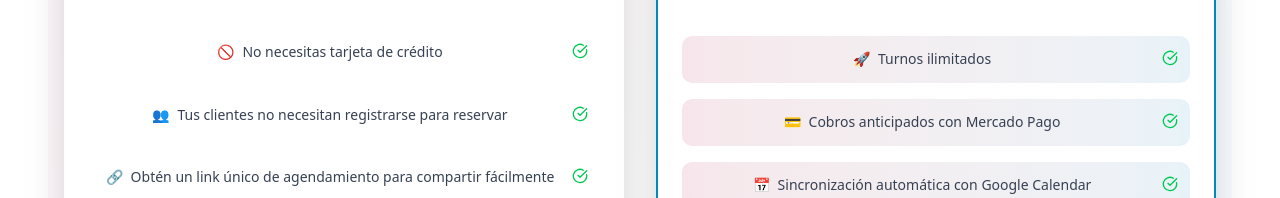
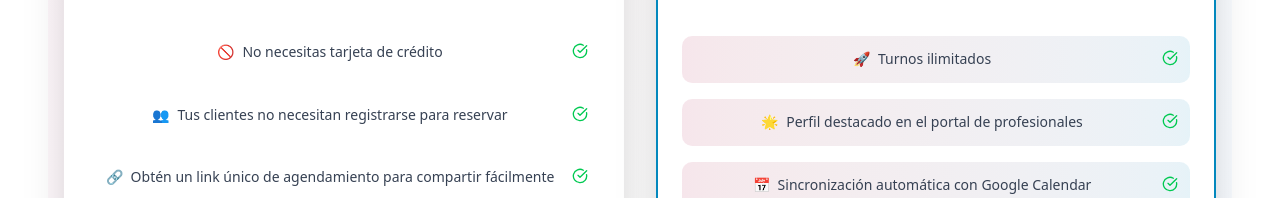
Before and after one commit to itsnicolearias/calendup-frontend, a Next.js app: page /pricing in a window 1280 px wide. Shown: the part 815-1013 px from the top of the page. Built offline with nearby package versions, Linux system fonts and the light colour scheme.

Commit message:
feat: add border to premium professionals

```diff
--- a/src/components/landing-page/marketplace/ProfessionalCard.tsx
+++ b/src/components/landing-page/marketplace/ProfessionalCard.tsx
@@ -1,4 +1,4 @@
-import { MapPin,  Star } from "lucide-react";
+import { Crown, MapPin,  Star } from "lucide-react";
 import { Card, CardContent } from "../../ui/card";
 import { Badge } from "../../ui/badge";
 import { Button } from "../../ui/button";
@@ -27,18 +27,20 @@ export default function ProfessionalCard({
   const name = `${professional?.profile?.name || ""} ${professional?.profile?.lastName || ""}`
   const rating = getAverageRating(professional?.Reviews)
 
-
-
+  const isPremium = professional?.Subscription?.planId !== process.env.NEXT_PUBLIC_FREE_PLAN_ID;
 
     return (
-
+    <div
+      className={`${isPremium ? "p-[2px] bg-gradient-to-r from-pink-500 via-purple-500 to-blue-500 rounded-xl" : ""}`}
+    >
       <Card
-      className={`hover:shadow-xl transition-all duration-300 transform hover:-translate-y-1 bg-white/80 backdrop-blur-sm border-0 shadow-lg cursor-pointer ${
+        className={`hover:shadow-xl transition-all duration-300 transform hover:-translate-y-1 backdrop-blur-sm shadow-lg cursor-pointer ${
           isListView ? "flex-row" : ""
-      }`}
+        }  ${isPremium ? "bg-white border-0 rounded-xl" : "bg-white/80 border border-gray-200"}`}
       >
         <CardContent className={`p-6 ${isListView ? "flex items-center space-x-6 w-full" : ""}`}>
           <div className={`${isListView ? "flex-shrink-0" : "text-center mb-4"}`}>
+            <div className="relative">
               <Avatar className={`${isListView ? "w-16 h-16" : "w-20 h-20 mx-auto mb-3"}`}>
                 <AvatarImage src={professional.profile?.profilePicture || "placeholder.svg"} alt={professional.profile?.name} />
                 <AvatarFallback className="bg-gradient-to-r from-[#ac043f] to-[#0388bd] text-white text-lg">
@@ -49,6 +51,14 @@ export default function ProfessionalCard({
                     .join("")}
                 </AvatarFallback>
               </Avatar>
+              {isPremium && (
+                  <div className="absolute -top-1 -right-1 bg-gradient-to-r from-pink-500 to-purple-500 rounded-full p-1.5 shadow-lg">
+                    <Crown className="w-3 h-3 text-white" />
+                  </div>
+                )}
+            </div>
+
+
           </div>
 
           <div className={`${isListView ? "flex-grow" : ""}`}>
@@ -109,6 +119,8 @@ export default function ProfessionalCard({
           </div>
         </CardContent>
       </Card>
+    </div>
+
 
     )
 
--- a/src/components/landing-page/pricing/PremiumPlanCard.tsx
+++ b/src/components/landing-page/pricing/PremiumPlanCard.tsx
@@ -17,8 +17,8 @@ const premiumFeatures = [
   },
   {
     icon: CreditCard,
-    text: "Cobros anticipados con Mercado Pago",
-    emoji: "💳",
+    text: "Perfil destacado en el portal de profesionales",
+    emoji: "🌟",
     highlight: true,
   },
   {
```
Lines whose indentation alone changed are shown as unchanged.
